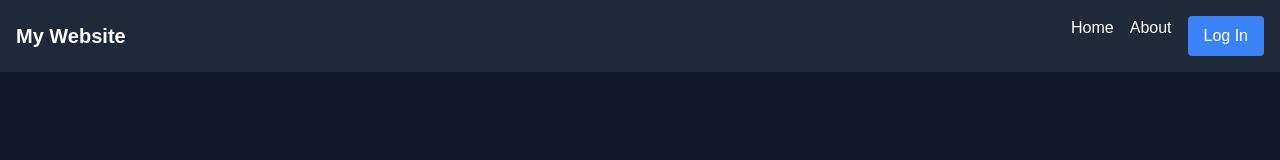
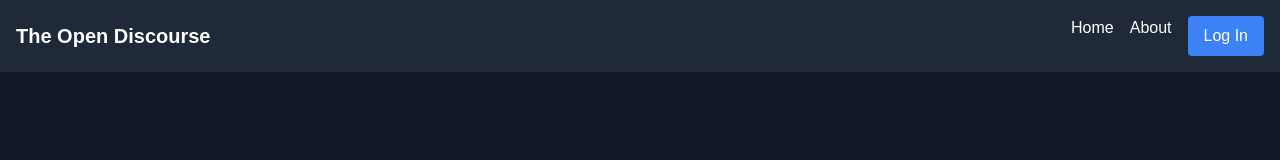
Before and after one commit to BrocNerd/theopendiscourse, a Next.js app: page / in a window 1280 px wide. Shown: the top 160 px of the page. Built offline with nearby package versions, Linux system fonts and the light colour scheme; no server answers.

Commit message:
Adjusted Dashboard Header

```diff
--- a/components/Navbar.js
+++ b/components/Navbar.js
@@ -37,7 +37,7 @@ export default function Navbar() {
   return (
     <nav className="bg-gray-800 text-white p-4 flex justify-between items-center">
       <Link href="/" className="text-xl font-bold">
-        My Website
+        The Open Discourse
       </Link>
       <div className="flex gap-4">
         <Link href="/" className="hover:underline">
```
